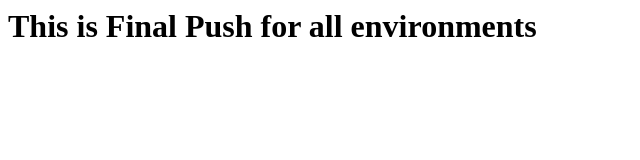
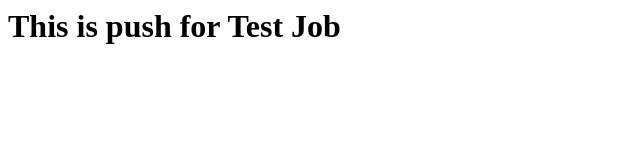
Before and after one commit to PrasadB4/jenkins-assignment, a plain HTML site: page index.html in a window 1280 px wide. Shown: the whole page, without its empty margins (0-640 px from the left). Drawn offline with Linux system fonts and the light colour scheme.

Commit message:
Update index.html

```diff
--- a/index.html
+++ b/index.html
@@ -1 +1 @@
-<h1>This is Final Push for all environments</h1>
+<h1>This is push for Test Job</h1>
```
